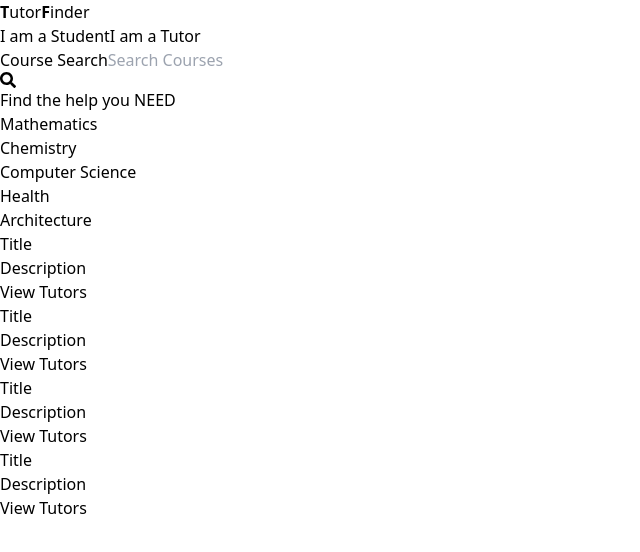
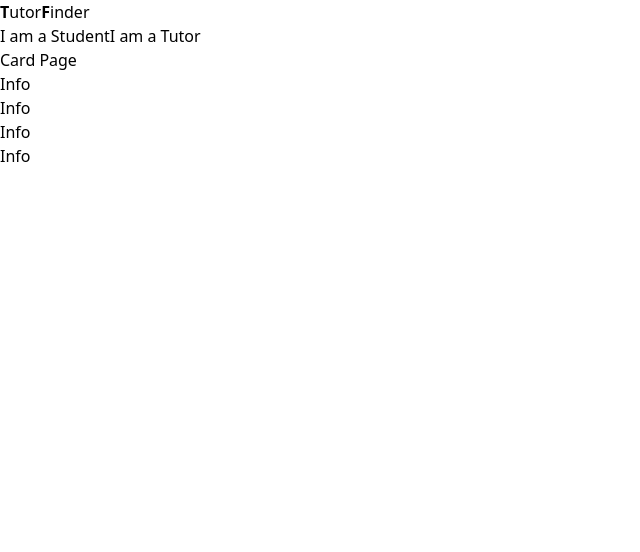
Before and after one commit to HighDeFing/ShellhacksProject, a React (Vite) app in the folder frontend/: page /course in a window 1280 px wide. Shown: the top 552 px of the page, without its empty margins (0-640 px from the left). Built offline with nearby package versions, Linux system fonts and the light colour scheme.

Commit message:
feat: added dom router

```diff
--- a/frontend/package.json
+++ b/frontend/package.json
@@ -12,7 +12,8 @@
   "dependencies": {
     "react": "^18.3.1",
     "react-dom": "^18.3.1",
-    "react-icons": "^5.3.0"
+    "react-icons": "^5.3.0",
+    "react-router-dom": "^6.26.2"
   },
   "devDependencies": {
     "@eslint/js": "^9.9.0",
--- a/frontend/src/App.jsx
+++ b/frontend/src/App.jsx
@@ -3,6 +3,8 @@ import Header from "./components/Header";
 import SearchBar from "./components/SearchBar";
 import HeroSection from "./components/HeroSection";
 import CardContainer from "./components/CardContainer";
+import { Outlet } from "react-router-dom";
+import LandingPage from "./components/LandingPage";
 
 function App() {
   const [count, setCount] = useState(0);
@@ -10,9 +12,7 @@ function App() {
   return (
     <div className="flex h-dvh w-screen flex-col align-middle">
       <Header />
-      <SearchBar />
-      <HeroSection />
-      <CardContainer />
+      <Outlet />
     </div>
   );
 }
--- a/frontend/src/components/CardContainer.jsx
+++ b/frontend/src/components/CardContainer.jsx
@@ -1,3 +1,4 @@
+import { Link } from "react-router-dom";
 import CourseCard from "./CourseCard";
 import CourseTag from "./CourseTag";
 
@@ -14,7 +15,9 @@ const CardContainer = () => {
       </div>
       {/* Change to Grid to allow 4 per row */}
       <div className="flex w-full flex-wrap justify-center space-x-8">
-        <CourseCard className="basis-1/4" />
+        <Link to="/course">
+          <CourseCard className="basis-1/4" />
+        </Link>
         <CourseCard className="basis-1/4" />
         <CourseCard className="basis-1/4" />
         <CourseCard className="basis-1/4" />
--- /dev/null
+++ b/frontend/src/components/CardPage.jsx
@@ -0,0 +1,15 @@
+const CardPage = () => {
+  return (
+    <div className="flex h-dvh w-full items-center justify-center border-2 align-middle">
+      <div className="border-2 border-red-500 p-60">
+        <h1>Card Page</h1>
+        <p>Info</p>
+        <p>Info</p>
+        <p>Info</p>
+        <p>Info</p>
+      </div>
+    </div>
+  );
+};
+
+export default CardPage;
--- a/frontend/src/components/Header.jsx
+++ b/frontend/src/components/Header.jsx
@@ -1,10 +1,14 @@
+import { Link } from "react-router-dom";
+
 const Header = () => {
   return (
     <div className="bg h-24 w-full border-b border-black border-opacity-5 bg-gray-50">
       <div className="flex h-full w-full items-center justify-between px-12">
-        <p className="text-5xl text-gray-500">
-          <b>T</b>utor<b>F</b>inder
-        </p>
+        <Link to="/">
+          <p className="text-5xl text-gray-500">
+            <b>T</b>utor<b>F</b>inder
+          </p>
+        </Link>
         <div className="flex space-x-7">
           <button className="flex h-12 items-center justify-center rounded-md border-2 border-black px-4 py-2 text-2xl hover:bg-gray-700 hover:text-white">
             I am a Student
--- a/frontend/src/components/HeroSection.jsx
+++ b/frontend/src/components/HeroSection.jsx
@@ -1,7 +1,7 @@
 const HeroSection = () => {
   return (
     <div className="flex h-20 w-full items-center justify-center">
-      <h1 className="mx-auto whitespace-nowrap text-center text-7xl font-bold uppercase text-slate-700">
+      <h1 className="mx-auto whitespace-nowrap text-center text-7xl font-bold uppercase text-red-800">
         Find the help you NEED
       </h1>
     </div>
--- /dev/null
+++ b/frontend/src/components/LandingPage.jsx
@@ -0,0 +1,15 @@
+import SearchBar from "./SearchBar";
+import HeroSection from "./HeroSection";
+import CardContainer from "./CardContainer";
+
+const LandingPage = () => {
+  return (
+    <>
+      <SearchBar />
+      <HeroSection />
+      <CardContainer />
+    </>
+  );
+};
+
+export default LandingPage;
--- a/frontend/src/main.jsx
+++ b/frontend/src/main.jsx
@@ -1,10 +1,31 @@
-import { StrictMode } from 'react'
-import { createRoot } from 'react-dom/client'
-import App from './App.jsx'
-import './index.css'
+import { StrictMode } from "react";
+import { createRoot } from "react-dom/client";
+import App from "./App.jsx";
+import { createBrowserRouter, RouterProvider } from "react-router-dom";
+import "./index.css";
+import CardContainer from "./components/CardContainer.jsx";
+import CardPage from "./components/CardPage.jsx";
+import LandingPage from "./components/LandingPage.jsx";
 
-createRoot(document.getElementById('root')).render(
+const router = createBrowserRouter([
+  {
+    path: "/",
+    element: <App />,
+    children: [
+      {
+        path: "/",
+        element: <LandingPage />,
+      },
+      {
+        path: "/course",
+        element: <CardPage />,
+      },
+    ],
+  },
+]);
+
+createRoot(document.getElementById("root")).render(
   <StrictMode>
-    <App />
-  </StrictMode>,
-)
+    <RouterProvider router={router} />
+  </StrictMode>
+);
```
Also changed, not shown: 1 other file (tests, documents, lock files or other folders).
